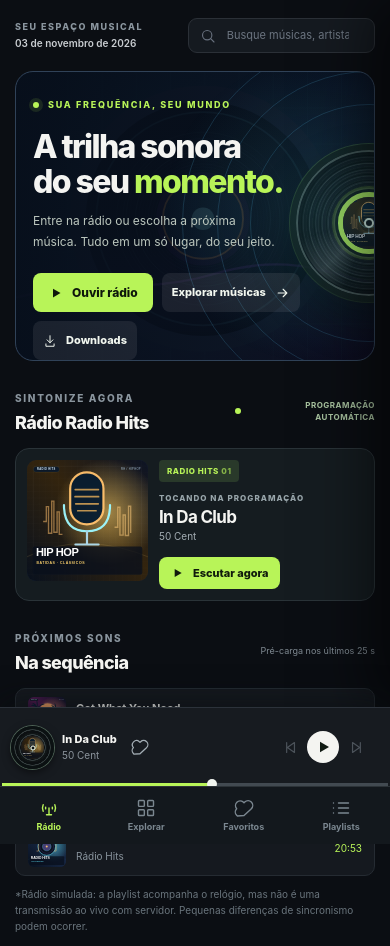
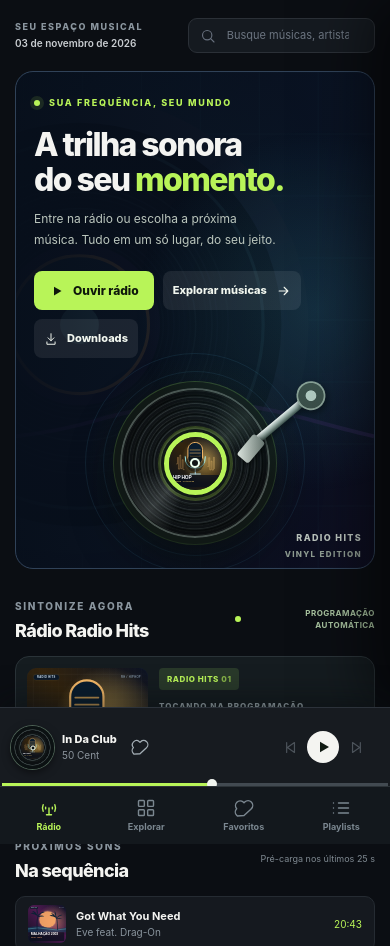
Before and after one commit to jogoiarexx-blip/Radio-Hits, a plain HTML site: page index.html in a window 390 px wide. Shown: the top 946 px of the page. Drawn offline with Linux system fonts and the light colour scheme.

Commit message:
Refinar vitrola responsiva e luzes sem animacoes pesadas

```diff
--- a/css/style.css
+++ b/css/style.css
@@ -201,3 +201,53 @@
   .vinyl-deck .vinyl-record,.mini-vinyl{animation:none!important}
   .vinyl-tonearm{transition:none!important}
 }
+
+
+/* REV LP2: reflexos estáticos (sem canvas, sem blur animado).
+   O navegador só anima transform quando a reprodução estiver visível. */
+.vinyl-deck::before{
+  content:"";position:absolute;z-index:0;
+  width:250px;height:250px;border-radius:50%;pointer-events:none;
+  background:radial-gradient(circle,#b8f45824 0%,#b8f45811 37%,transparent 70%);
+  opacity:.45;transition:opacity .5s ease;
+}
+.vinyl-deck.is-playing::before{opacity:.82}
+.vinyl-deck .vinyl-record{z-index:1}
+.vinyl-deck .vinyl-tonearm{z-index:3}
+.vinyl-deck.is-playing .vinyl-record,
+.player-shell.is-playing .mini-vinyl{will-change:transform}
+/* As imagens do rótulo continuam nítidas; toda a rotação é do disco. */
+.vinyl-deck .vinyl-label img{user-select:none;-webkit-user-drag:none}
+/* No celular o LP fica abaixo do texto, não atrás das ações. */
+@media(max-width:690px){
+  .hero{height:auto;min-height:450px;display:flex;flex-direction:column}
+  .hero-copy{flex:0 0 auto;width:100%;max-width:none;padding:24px 18px 0;min-width:0}
+  .hero-art.vinyl-deck{
+    position:relative;inset:auto;right:auto;top:auto;bottom:auto;
+    display:grid;place-items:center;flex:0 0 210px;
+    height:210px;width:100%;margin:0;opacity:1;
+  }
+  .vinyl-deck .vinyl-record{width:162px;height:162px}
+  .vinyl-deck .vinyl-tonearm{top:33px;left:calc(50% + 34px);width:84px;height:8px}
+  .vinyl-deck .orbit{opacity:.45}
+  .vinyl-deck .orbit-a{width:220px;height:220px}
+  .vinyl-deck .orbit-b{width:185px;height:185px}
+  .vinyl-deck .orbit-c{width:150px;height:150px}
+  .vinyl-deck::before{width:220px;height:220px}
+  .vinyl-deck .hero-art-label{right:12px;bottom:8px;font-size:9px;opacity:.8}
+  .mini-vinyl{width:43px;height:43px;flex-basis:43px}
+  .player-track .mini-vinyl img{width:61%;height:61%;border-radius:50%}
+}
+@media(max-width:380px){
+  .hero{min-height:460px}
+  .hero-copy{padding:21px 14px 0}
+  .hero-actions{gap:6px}
+  .hero-art.vinyl-deck{flex-basis:196px;height:196px}
+  .vinyl-deck .vinyl-record{width:150px;height:150px}
+  .vinyl-deck .vinyl-tonearm{top:29px;left:calc(50% + 30px);width:77px}
+  .vinyl-deck .orbit-a{width:205px;height:205px}
+}
+@media(prefers-reduced-motion:reduce){
+  .vinyl-deck::before{transition:none}
+  .vinyl-deck .vinyl-tonearm{transition:none}
+}
```
